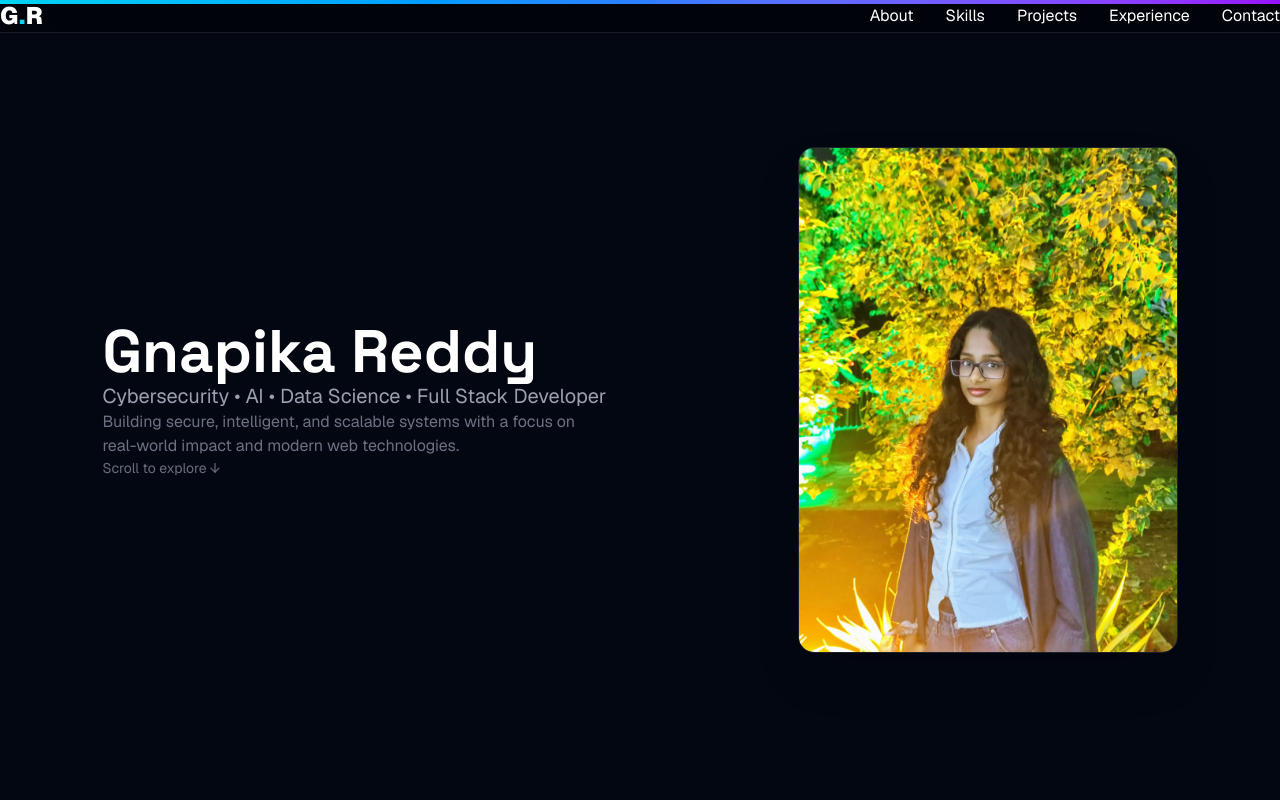
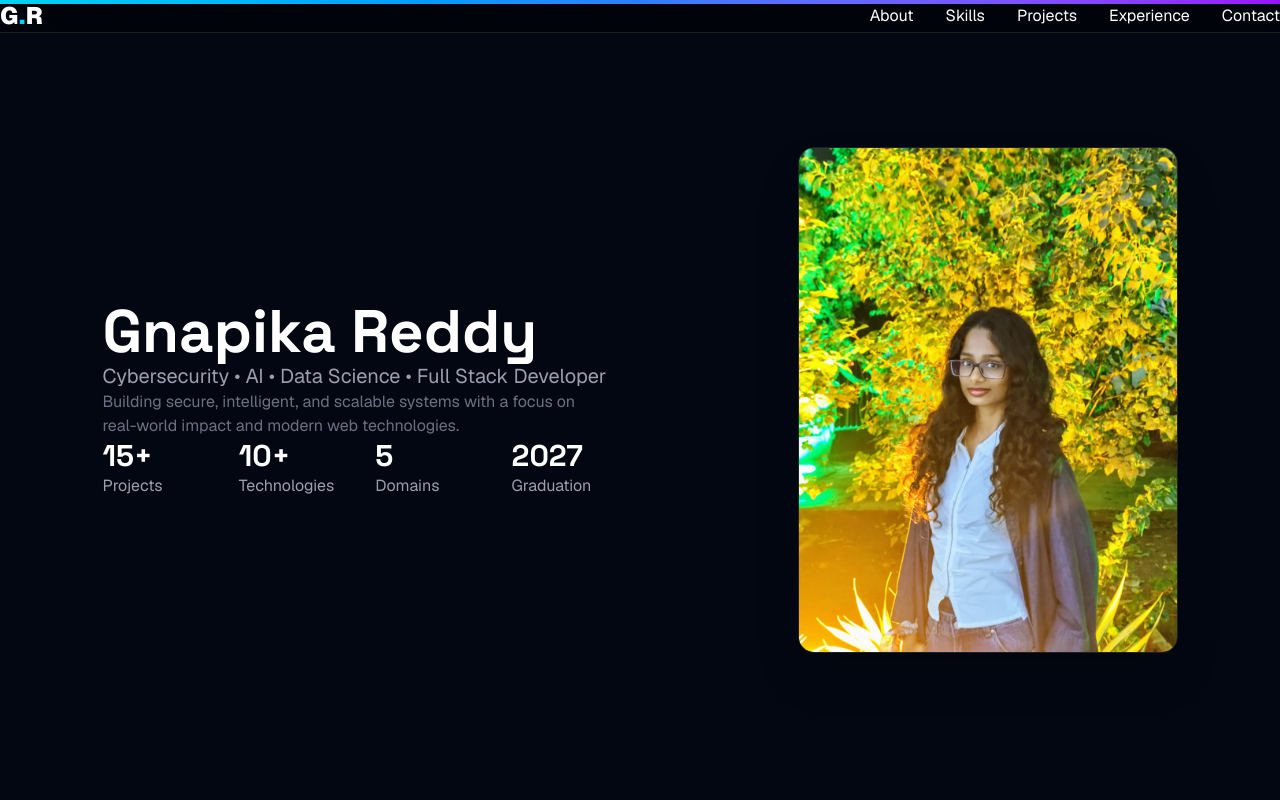
Before and after one commit to gnapiika/portfolio, a Next.js app: page / in a window 1280 px wide. Shown: the top 800 px of the page. Built offline with nearby package versions, Linux system fonts and the light colour scheme.

Commit message:
Update Hero.tsx

```diff
--- a/components/sections/Hero.tsx
+++ b/components/sections/Hero.tsx
@@ -22,10 +22,38 @@ export default function Hero() {
             real-world impact and modern web technologies.
           </p>
 
-          {/* Scroll hint */}
-          <p className="mt-10 text-sm text-gray-500 animate-pulse">
-            Scroll to explore ↓
-          </p>
+          {/* STATS SECTION (FIXED SPACING) */}
+          <div className="mt-14 md:mt-16 grid grid-cols-2 md:grid-cols-4 gap-8 md:gap-10">
+
+            <div className="p-3 transition hover:scale-105">
+              <h3 className="text-2xl md:text-3xl font-bold text-white">
+                15+
+              </h3>
+              <p className="text-gray-400 mt-2">Projects</p>
+            </div>
+
+            <div className="p-3 transition hover:scale-105">
+              <h3 className="text-2xl md:text-3xl font-bold text-white">
+                10+
+              </h3>
+              <p className="text-gray-400 mt-2">Technologies</p>
+            </div>
+
+            <div className="p-3 transition hover:scale-105">
+              <h3 className="text-2xl md:text-3xl font-bold text-white">
+                5
+              </h3>
+              <p className="text-gray-400 mt-2">Domains</p>
+            </div>
+
+            <div className="p-3 transition hover:scale-105">
+              <h3 className="text-2xl md:text-3xl font-bold text-white">
+                2027
+              </h3>
+              <p className="text-gray-400 mt-2">Graduation</p>
+            </div>
+
+          </div>
 
         </div>
 
```
